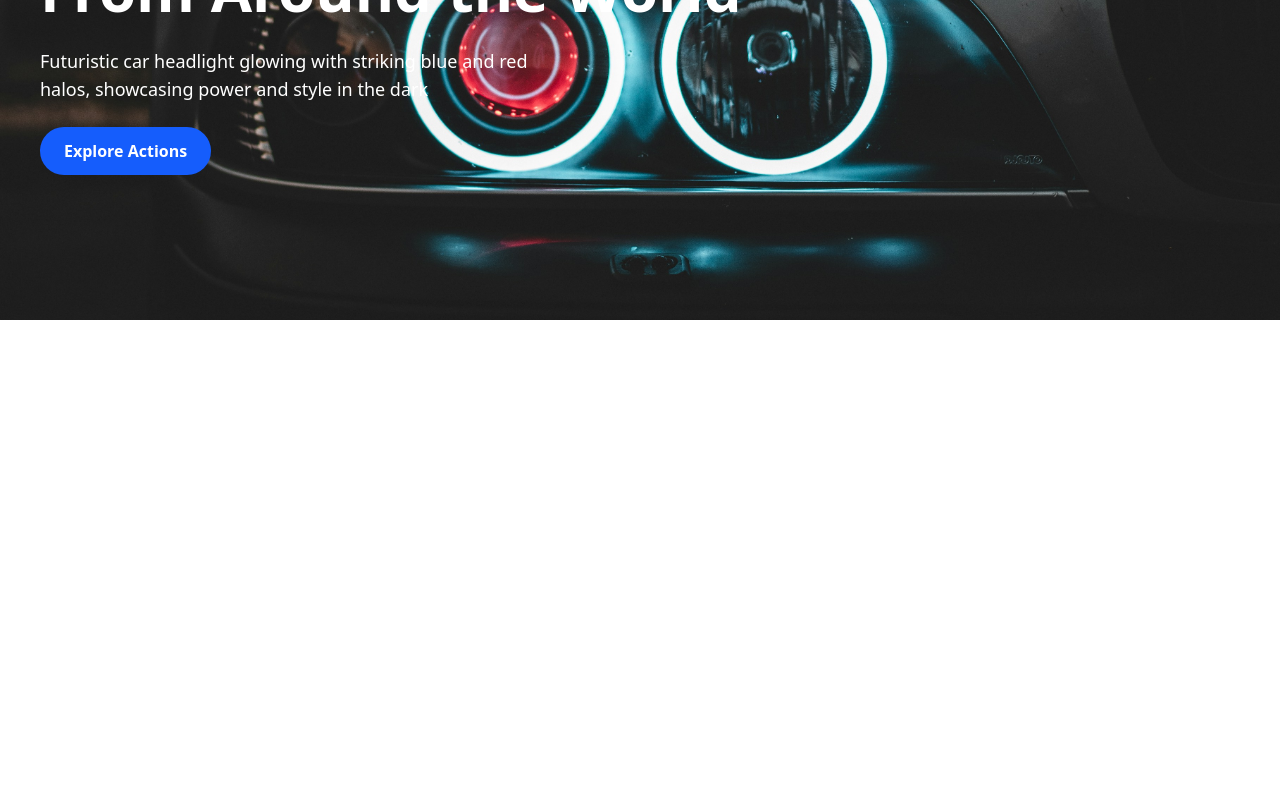
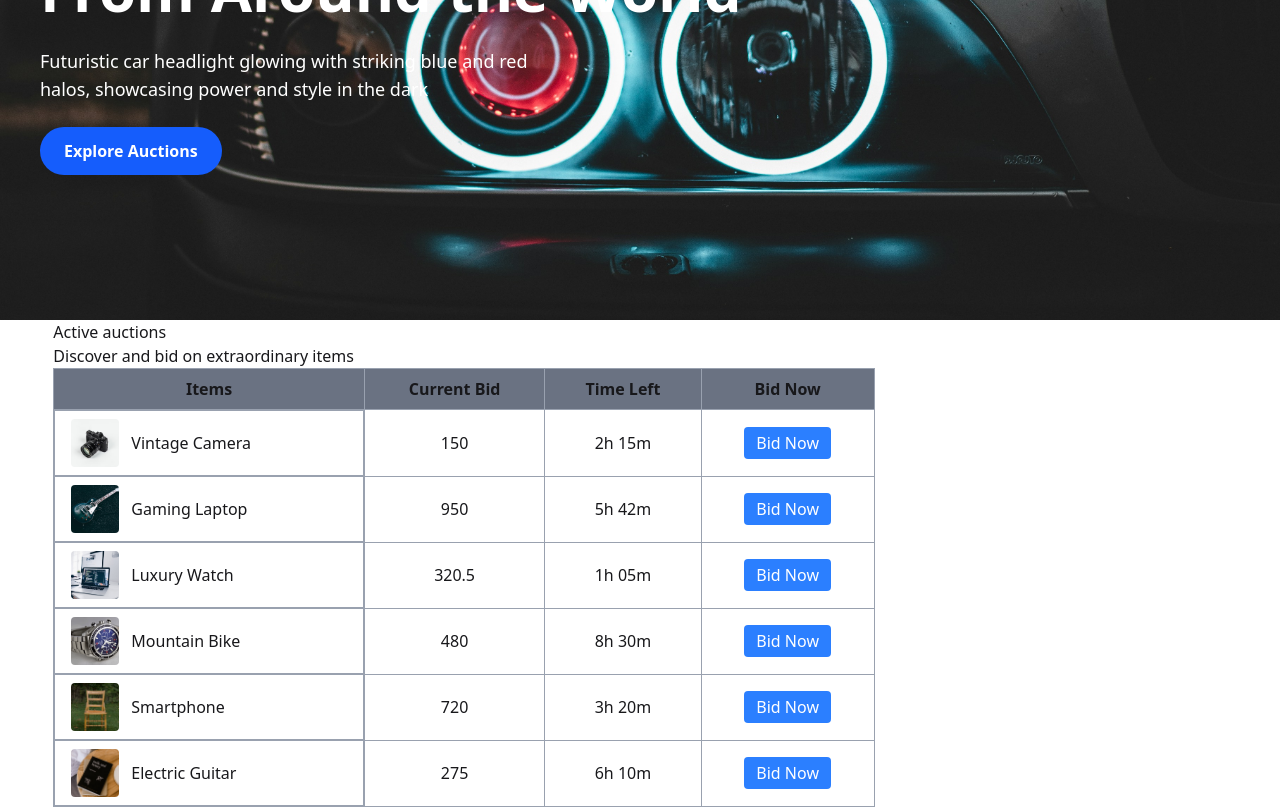
Before and after one commit to Mdismail2001/E-shop, a React (Vite) app: page / in a window 1280 px wide. Shown: the part 360-1167 px from the top of the page. Before the commit the page ends 800 px from the top, so only its background shows below. Built offline with nearby package versions, Linux system fonts and the light colour scheme.

Commit message:
product table added

```diff
--- a/public/products.json
+++ b/public/products.json
@@ -6,7 +6,7 @@
     "currentBidPrice": 150.0,
     "timeLeft": "2h 15m",
     "bidsCount": 12,
-    "image": "https://i.ibb.co/4fJ7P8r/vintage-camera.jpg"
+    "image": "/src/assets/Bid1-min.png"
   },
   {
     "id": "bid-002",
@@ -15,7 +15,7 @@
     "currentBidPrice": 950.0,
     "timeLeft": "5h 42m",
     "bidsCount": 25,
-    "image": "https://i.ibb.co/6Hc1B9t/gaming-laptop.jpg"
+    "image": "/src/assets/Bid2-min.png"
   },
   {
     "id": "bid-003",
@@ -24,7 +24,7 @@
     "currentBidPrice": 320.5,
     "timeLeft": "1h 05m",
     "bidsCount": 18,
-    "image": "https://i.ibb.co/92M5zQc/luxury-watch.jpg"
+    "image": "/src/assets/Bid3-min.png"
   },
   {
     "id": "bid-004",
@@ -33,7 +33,7 @@
     "currentBidPrice": 480.0,
     "timeLeft": "8h 30m",
     "bidsCount": 9,
-    "image": "https://i.ibb.co/ZKybkGx/mountain-bike.jpg"
+    "image": "/src/assets/Bid4-min.png"
   },
   {
     "id": "bid-005",
@@ -42,7 +42,7 @@
     "currentBidPrice": 720.0,
     "timeLeft": "3h 20m",
     "bidsCount": 31,
-    "image": "https://i.ibb.co/mR91d7Q/smartphone.jpg"
+    "image": "/src/assets/Bid5-min.png"
   },
   {
     "id": "bid-006",
@@ -51,6 +51,6 @@
     "currentBidPrice": 275.0,
     "timeLeft": "6h 10m",
     "bidsCount": 14,
-    "image": "https://i.ibb.co/R9Lz9hW/electric-guitar.jpg"
+    "image": "/src/assets/Bid6-min.png"
   }
 ]
--- a/src/App.jsx
+++ b/src/App.jsx
@@ -1,14 +1,14 @@
-import { useState } from 'react'
+import { useState, useEffect } from 'react'
 import Header from './components/header/Header'
 import Banner from './components/banner/Banner'
+import Products from './components/products/Products'
 
 function App() {
-  const [count, setCount] = useState(0)
-
   return (
     <>
     <Header></Header>
     <Banner></Banner>
+    <Products></Products>
     </>
   )
 }
--- a/src/components/banner/Banner.jsx
+++ b/src/components/banner/Banner.jsx
@@ -20,7 +20,7 @@ const Banner = () => {
           showcasing power and style in the dark
         </p>
         <button className="mt-6 px-6 py-3 bg-blue-600 hover:bg-blue-700 rounded-full font-semibold">
-          Explore Actions
+          Explore Auctions
         </button>
       </div>
     </div>
--- /dev/null
+++ b/src/components/product/Product.jsx
@@ -0,0 +1,56 @@
+import React from 'react';
+
+const Product = ({products}) => {
+    // console.log(products)
+    return (
+        <div className='w-[70%]'>
+            <table className="table-auto border-collapse border border-gray-400 w-full">
+            {/* Table Header (only once) */}
+            <thead>
+                <tr className="bg-gray-500">
+                <th className="border border-gray-400 px-4 py-2">Items</th>
+                <th className="border border-gray-400 px-4 py-2">Current Bid</th>
+                <th className="border border-gray-400 px-4 py-2">Time Left</th>
+                <th className="border border-gray-400 px-4 py-2">Bid Now</th>
+                </tr>
+            </thead>
+
+            {/* Table Body (dynamic rows) */}
+            <tbody>
+                {products.map((product) => (
+                <tr key={product.id} className='text-center'>
+                    {/* Image + Title in one column */}
+                    <td className="border border-gray-400 px-4 py-2 flex items-center gap-3 text-center">
+                    <img
+                        src={product.image}
+                        alt={product.title}
+                        className="w-12 h-12 object-cover rounded"
+                    />
+                    <h1 className="font-medium">{product.title}</h1>
+                    </td>
+
+                    {/* Current Bid */}
+                    <td className="border border-gray-400 px-4 py-2">
+                    {product.currentBidPrice}
+                    </td>
+
+                    {/* Time Left */}
+                    <td className="border border-gray-400 px-4 py-2">
+                    {product.timeLeft}
+                    </td>
+
+                    {/* Bid Now (you can add a button or icon here) */}
+                    <td className="border border-gray-400 px-4 py-2">
+                    <button className="bg-blue-500 text-white px-3 py-1 rounded">
+                        Bid Now
+                    </button>
+                    </td>
+                </tr>
+                ))}
+            </tbody>
+            </table>
+        </div>
+    );
+};
+
+export default Product;
--- /dev/null
+++ b/src/components/products/Products.jsx
@@ -0,0 +1,25 @@
+import React, { useEffect, useState } from 'react';
+import Product from '../product/Product';
+const Products = () => {
+   const [products, setProducts]= useState([]);
+
+useEffect(()=>{
+    fetch("/public/products.json")
+    .then(res => res.json())
+    .then(data => setProducts(data))
+},[])
+// console.log(products)
+    return (
+        <div className='w-11/12 mx-auto'>
+            <div className="">
+                <h1>Active auctions</h1>
+                <p>Discover and bid on extraordinary items</p>
+
+                 <Product products={products}></Product>
+
+            </div>
+        </div>
+    );
+};
+
+export default Products;
```
